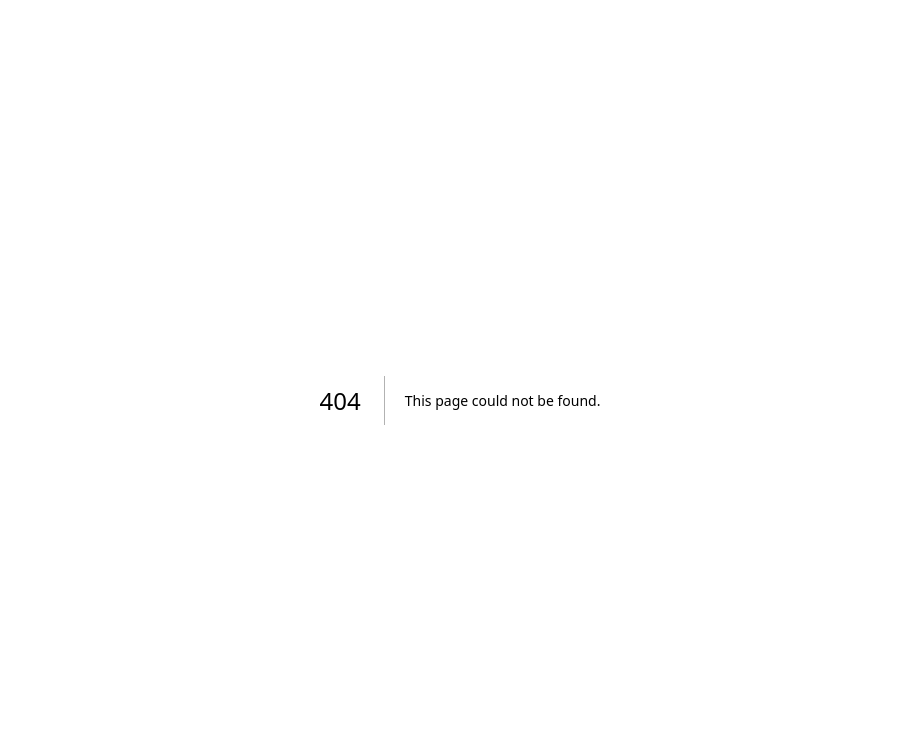
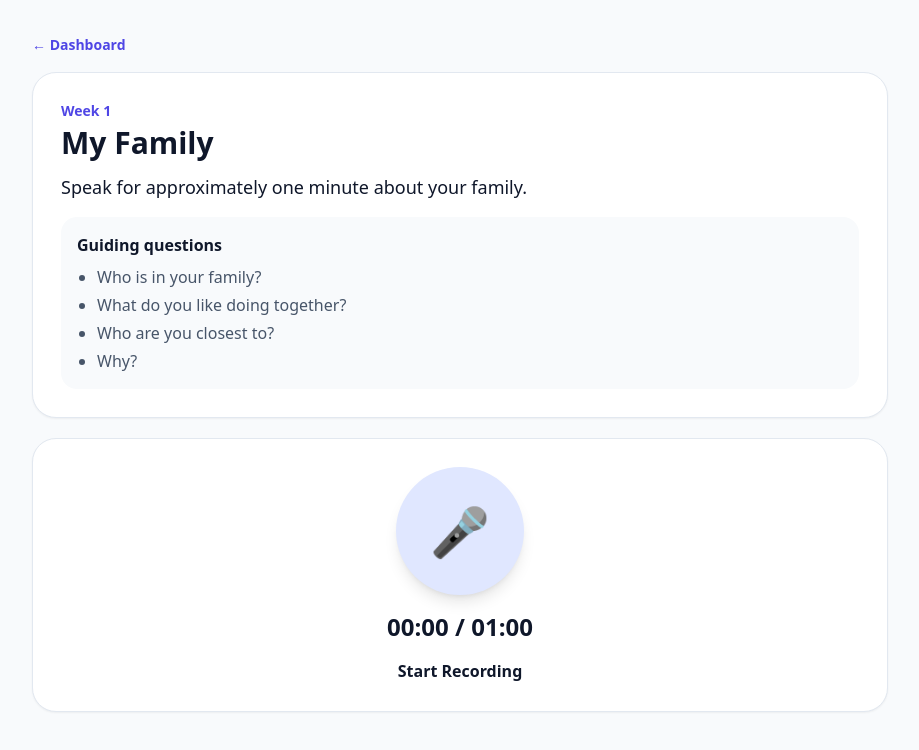
Before and after one commit to KNagaKZ/English, a Next.js app: page /task/1 in a window 1280 px wide. Before the commit this address had no page. Shown: the top 750 px of the page, without its empty margins (180-1099 px from the left). Built offline with nearby package versions, Linux system fonts and the light colour scheme.

Commit message:
feat: add app/task/[week]/page.tsx

```diff
--- /dev/null
+++ b/app/task/[week]/page.tsx
@@ -0,0 +1,27 @@
+"use client";
+import { useRef, useState } from "react";
+import { useParams } from "next/navigation";
+import Link from "next/link";
+import { weeks, mockFeedback } from "@/lib/data";
+
+export default function TaskPage(){
+  const params=useParams<{week:string}>(); const week=weeks[Math.max(0,Number(params.week)-1)]||weeks[0];
+  const [recording,setRecording]=useState(false); const [seconds,setSeconds]=useState(0); const [audio,setAudio]=useState<string|null>(null); const [submitted,setSubmitted]=useState(false);
+  const rec=useRef<MediaRecorder|null>(null); const timer=useRef<ReturnType<typeof setInterval>|null>(null); const chunks=useRef<Blob[]>([]);
+  async function start(){
+    const stream=await navigator.mediaDevices.getUserMedia({audio:true}); chunks.current=[]; const r=new MediaRecorder(stream); rec.current=r;
+    r.ondataavailable=e=>chunks.current.push(e.data); r.onstop=()=>{setAudio(URL.createObjectURL(new Blob(chunks.current,{type:"audio/webm"}))); stream.getTracks().forEach(t=>t.stop())}; r.start(); setSeconds(0); setRecording(true); timer.current=setInterval(()=>setSeconds(s=>Math.min(60,s+1)),1000);
+  }
+  function stop(){rec.current?.stop(); if(timer.current) clearInterval(timer.current); setRecording(false)}
+  return <main className="mx-auto max-w-4xl px-5 py-8"><Link href="/dashboard" className="text-sm font-bold text-indigo-600">← Dashboard</Link>
+    <div className="card mt-4 p-7"><div className="text-sm font-bold text-indigo-600">Week {week.week}</div><h1 className="mt-1 text-3xl font-black">{week.topic}</h1><p className="mt-3 text-lg">{week.prompt}</p><div className="mt-4 rounded-2xl bg-slate-50 p-4"><div className="font-bold">Guiding questions</div><ul className="mt-2 list-disc space-y-1 pl-5 text-slate-600">{week.questions.map(q=><li key={q}>{q}</li>)}</ul></div></div>
+    <div className="card mt-5 p-7 text-center"><button onClick={recording?stop:start} className={"mx-auto flex h-32 w-32 items-center justify-center rounded-full text-5xl shadow-lg "+(recording?"bg-rose-100":"bg-indigo-100")}>🎤</button><div className="mt-4 text-2xl font-black">{String(Math.floor(seconds/60)).padStart(2,"0")}:{String(seconds%60).padStart(2,"0")} / 01:00</div><div className="mt-4 font-bold">{recording?"Recording… tap to stop":"Start Recording"}</div>
+      {audio&&<div className="mt-5 space-y-4"><audio className="mx-auto w-full" controls src={audio}/><div className="flex justify-center gap-3"><button onClick={start} className="btn-soft">Try Again</button><button onClick={()=>setSubmitted(true)} className="btn-primary">Submit</button></div></div>}
+    </div>
+    {submitted&&<section className="mt-5 space-y-5">
+      <div className="card p-6"><h2 className="text-xl font-bold">Your Speech</h2><p className="mt-3 rounded-2xl bg-slate-50 p-4">{mockFeedback.transcript}</p></div>
+      <div className="grid gap-4 sm:grid-cols-2">{Object.entries(mockFeedback.scores).map(([k,v])=><div className="card p-5" key={k}><div className="capitalize font-bold">{k==="task"?"Task Achievement":k}</div><div className="mt-2 text-3xl font-black">{v}/100</div></div>)}</div>
+      <div className="card p-6"><h2 className="text-xl font-bold">👍 What You Did Well</h2><ul className="mt-3 list-disc space-y-2 pl-5">{mockFeedback.positives.map(x=><li key={x}>{x}</li>)}</ul><h2 className="mt-6 text-xl font-bold">🔧 Improve These</h2><ul className="mt-3 list-disc space-y-2 pl-5">{mockFeedback.improvements.slice(0,3).map(x=><li key={x}>{x}</li>)}</ul><div className="mt-5 rounded-2xl bg-rose-50 p-4"><div>❌ {mockFeedback.correction.bad}</div><div className="mt-2">✅ {mockFeedback.correction.good}</div></div><h2 className="mt-6 text-xl font-bold">💡 Try These Words</h2><div className="mt-3 flex flex-wrap gap-2">{mockFeedback.words.map(w=><span key={w} className="rounded-full bg-indigo-50 px-3 py-1 text-sm font-semibold text-indigo-700">{w}</span>)}</div><div className="mt-6 text-center"><p className="font-bold">Ready to improve your speech?</p><button className="btn-primary mt-3">🎤 Record Attempt 2</button></div></div>
+    </section>}
+  </main>
+}
```
